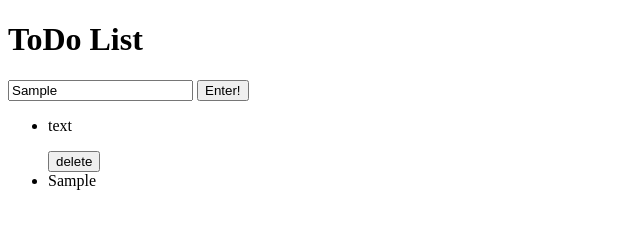
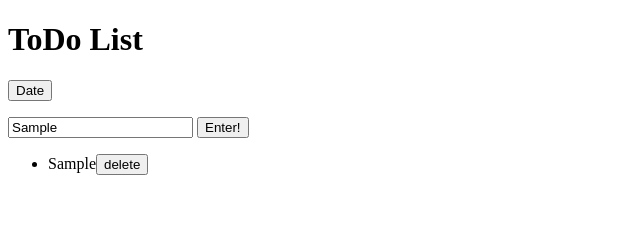
Before and after one commit to FaizF7/task_events, a plain HTML site: page code/lab_jsevents_start_code/index.html in a window 1280 px wide. Both pictures are taken after typing "Sample" into the empty fields and a click on the button "Enter!". Shown: the whole page, without its empty margins (0-640 px from the left). Drawn offline with Linux system fonts and the light colour scheme.

Commit message:
finished MVP

```diff
--- a/code/lab_jsevents_start_code/index.html
+++ b/code/lab_jsevents_start_code/index.html
@@ -1,3 +1,5 @@
+
+
 <!DOCTYPE html>
 <html lang="en">
 <head>
@@ -13,6 +15,10 @@
         <div class="header">
             <h1>ToDo List</h1>
         </div>
+        <div>
+            <button id="date">Date</button>
+            <p id = "date-content"></p>
+        </div>
 
         <form action="" id="todo-form">
             <input type="text" placeholder="Add a new item" id="new-todo">
@@ -20,13 +26,12 @@
         </form>
         <ul id="list">
             <!-- items on ToDo list go here! -->
-            <li>
-                <p>text</p>
-                <button>delete</button>
-            </li>
         </ul>
+
 
     </div>
 
+
+
 </body>
 </html>
--- a/code/lab_jsevents_start_code/script.js
+++ b/code/lab_jsevents_start_code/script.js
@@ -1,12 +1,13 @@
 const enterButton = document.querySelector("#enter")
 const textInput = document.querySelector("#new-todo")
 const list = document.querySelector("#list")
+const dateButton = document.querySelector('#date')
+const dateText = document.querySelector("#date-content")
 
 let text = ""
 
 textInput.addEventListener( "input", (event)=>{
     text = event.target.value
-    console.log(text)
 })
 
 enterButton.addEventListener("click", (event)=>{
@@ -15,8 +16,22 @@ enterButton.addEventListener("click", (event)=>{
     newListItem.innerText = text
     let button = document.createElement("button")
     button.textContent = "delete"
-    list.appendChild(newListItem,button)
+    button.addEventListener("click", (event)=>
+{
+    console.log("delete")
+    button.parentNode.parentNode.removeChild(button.parentNode)
+})
+
+
+    newListItem.appendChild(button)
+    list.appendChild(newListItem)
 
 })
 
+dateButton.addEventListener("click", () =>
+{
+    dateText.innerText = Date()
+})
+
+
 // console.log(list)
```
